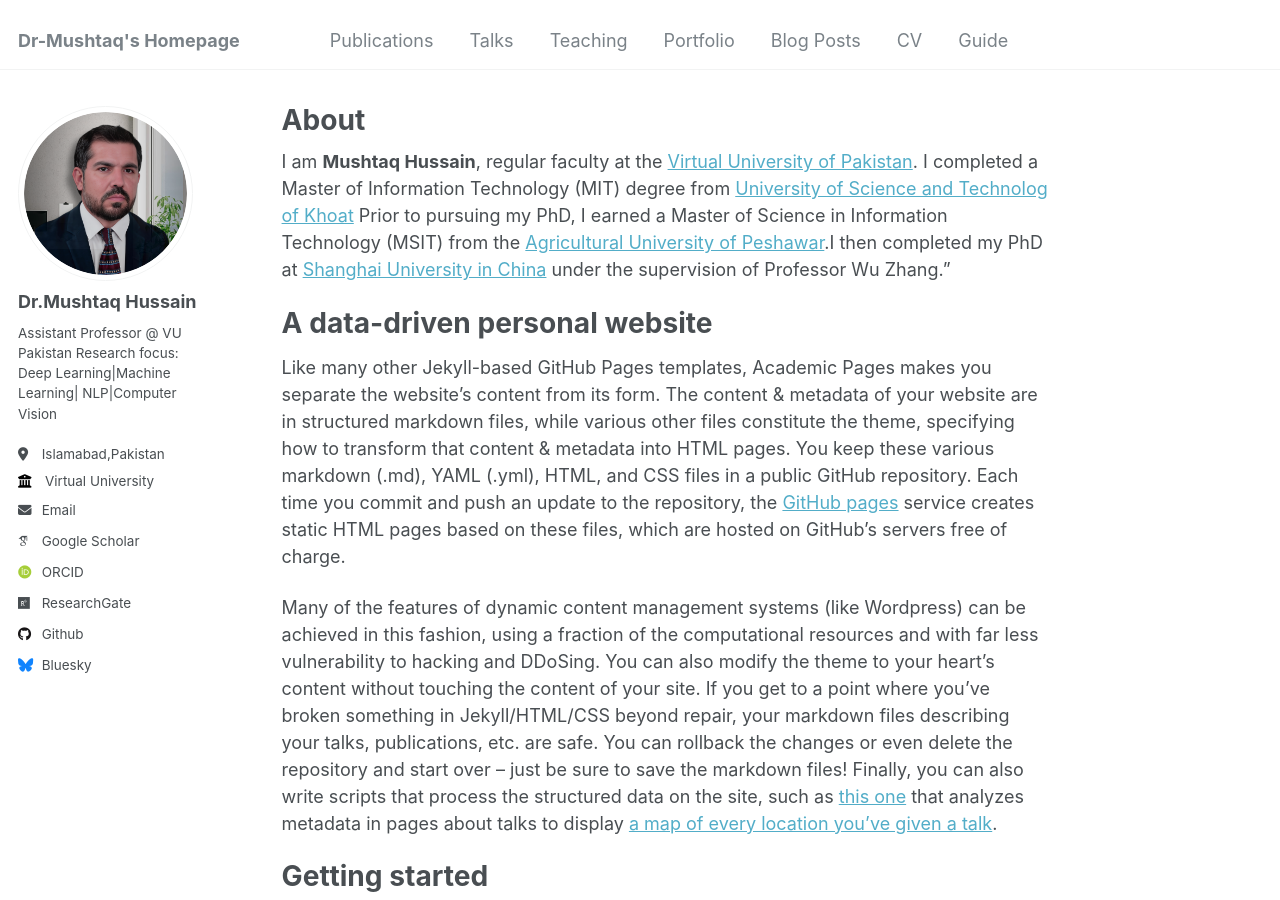
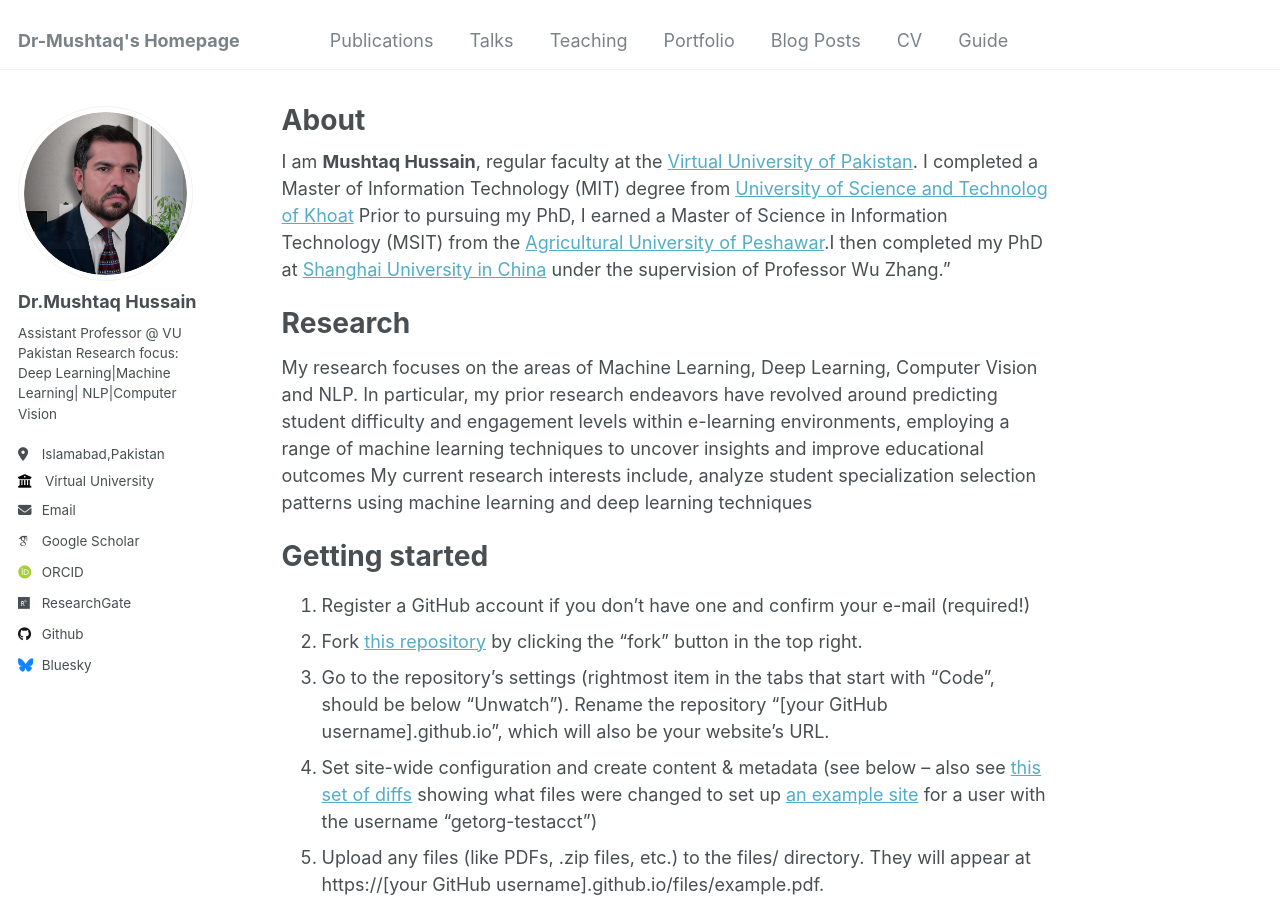
Before and after one commit to dr-mushtaq/dr-mushtaq.github.io, a Jekyll site: the page built from _pages/about.md, in a window 1280 px wide and 900 px high. Built offline with Jekyll 4.4.1, drawn with Linux system fonts in a browser that asks for light colours; some web fonts are replaced.

Commit message:
Update about.md

```diff
--- a/_pages/about.md
+++ b/_pages/about.md
@@ -9,11 +9,9 @@ redirect_from:
 
 I am **Mushtaq Hussain**, regular faculty at the [Virtual University of Pakistan](https://www.vu.edu.pk>). I completed a Master of Information Technology (MIT) degree from [University of Science and Technolog of Khoat](https://www.kust.edu.pk) Prior to pursuing my PhD, I earned a Master of Science in Information Technology (MSIT) from the [Agricultural University of Peshawar](https://www.aup.edu.pk).I then completed my   PhD at [Shanghai University in China](https://apply.shu.edu.cn) under the supervision of Professor Wu Zhang."
 
-A data-driven personal website
+Research
 ======
-Like many other Jekyll-based GitHub Pages templates, Academic Pages makes you separate the website's content from its form. The content & metadata of your website are in structured markdown files, while various other files constitute the theme, specifying how to transform that content & metadata into HTML pages. You keep these various markdown (.md), YAML (.yml), HTML, and CSS files in a public GitHub repository. Each time you commit and push an update to the repository, the [GitHub pages](https://pages.github.com/) service creates static HTML pages based on these files, which are hosted on GitHub's servers free of charge.
-
-Many of the features of dynamic content management systems (like Wordpress) can be achieved in this fashion, using a fraction of the computational resources and with far less vulnerability to hacking and DDoSing. You can also modify the theme to your heart's content without touching the content of your site. If you get to a point where you've broken something in Jekyll/HTML/CSS beyond repair, your markdown files describing your talks, publications, etc. are safe. You can rollback the changes or even delete the repository and start over -- just be sure to save the markdown files! Finally, you can also write scripts that process the structured data on the site, such as [this one](https://github.com/academicpages/academicpages.github.io/blob/master/talkmap.ipynb) that analyzes metadata in pages about talks to display [a map of every location you've given a talk](https://academicpages.github.io/talkmap.html).
+My research focuses on the areas of Machine Learning, Deep Learning, Computer Vision and NLP.  In particular, my prior research endeavors have revolved around predicting student difficulty and engagement levels within e-learning environments, employing a range of machine learning techniques to uncover insights and improve educational outcomes My current research interests include, analyze student specialization selection patterns using machine learning and deep learning techniques
 
 Getting started
 ======
```
